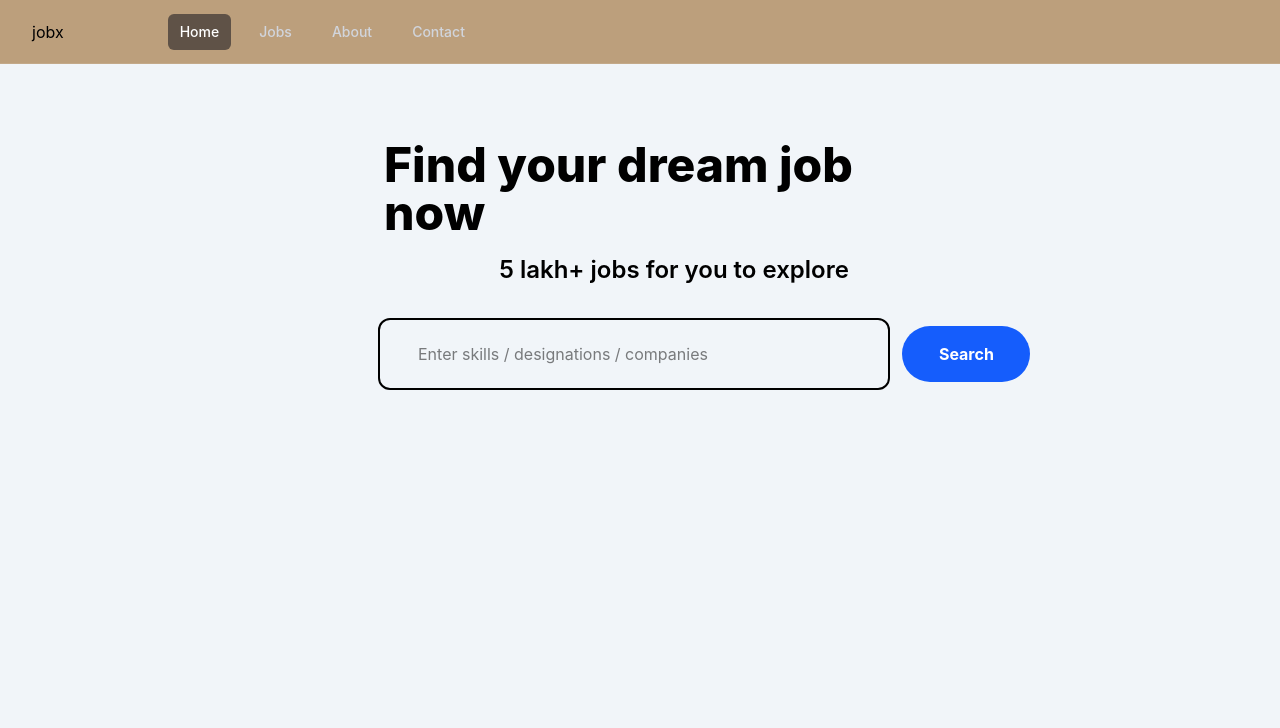
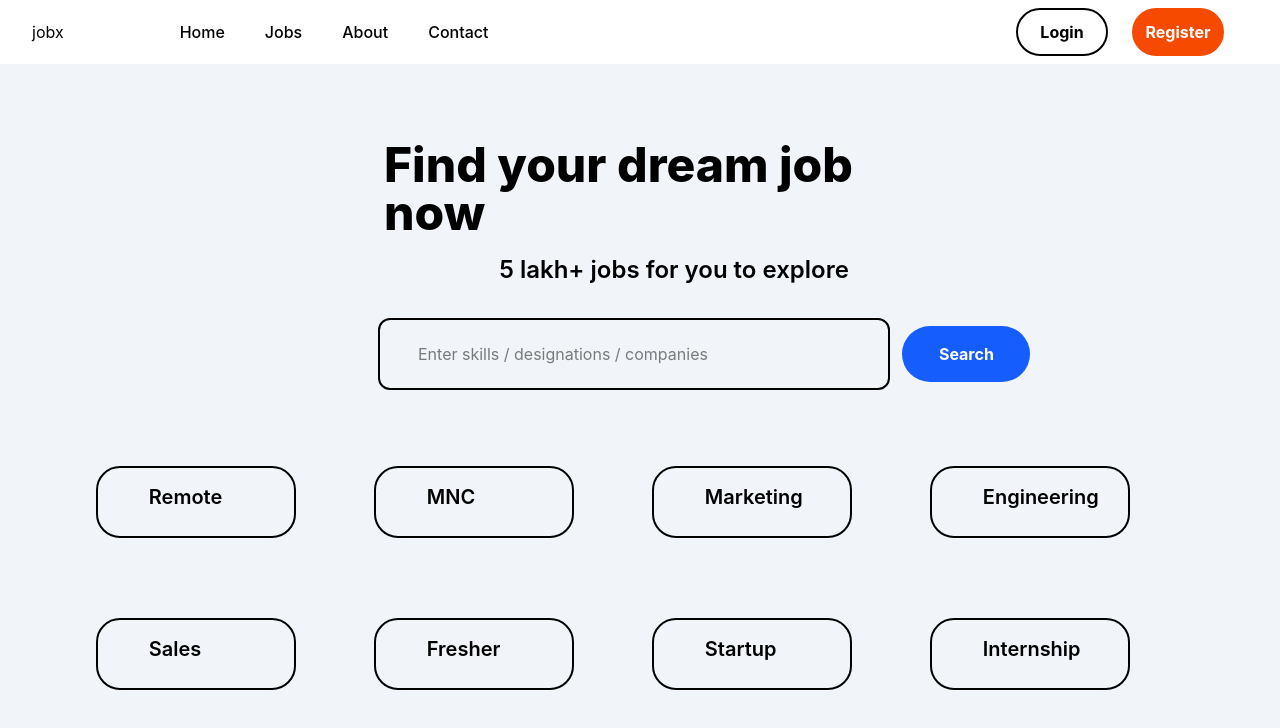
Before and after one commit to developranadr18vit25/JobX-Frontend, a React (Vite) app: page / in a window 1280 px wide. Shown: the top 728 px of the page. Built offline with nearby package versions, Linux system fonts and the light colour scheme.

Commit message:
Added category Cards

```diff
--- a/src/App.jsx
+++ b/src/App.jsx
@@ -2,6 +2,7 @@ import React from 'react'
 import { BrowserRouter as Router, Routes, Route } from "react-router-dom";
 import Navbar from './components/Navbar';
 import HomeBody from './components/HomeBody';
+import CategoryCard from './components/CategoryCard';
 
 function App() {
   return (
@@ -13,10 +14,9 @@ function App() {
         <Router>
           <Navbar />
           {/* <Body /> */}
-          <HomeBody />
 
           <Routes>
-            {/* <Route path="/" element={} /> */}
+            <Route path="/" element={<HomeBody />} />
           </Routes>
         </Router>
       </div>
--- a/src/components/CategoryCard.jsx
+++ b/src/components/CategoryCard.jsx
@@ -1,8 +1,11 @@
 import React from 'react'
 
-function CategoryCard() {
+function CategoryCard({text}) {
   return (
-    <div>
+    <div className='h-18 w-50  text-xl font-semibold text-black pt-[6%] pl-[20%] border-2 rounded-3xl'>
+      <p>{text}</p>
+
+
 
     </div>
   )
--- a/src/components/HomeBody.jsx
+++ b/src/components/HomeBody.jsx
@@ -1,5 +1,6 @@
 import React from 'react'
 import SearchBar from './SearchBar'
+import CategoryCard from './CategoryCard'
 
 function HomeBody() {
     return (
@@ -14,6 +15,20 @@ function HomeBody() {
             </div>
             <SearchBar />
 
+            <div className=' h-70 w-[85%] mx-auto mt-10 grid grid-cols-2 md:grid-cols-4 gap-6'>
+                <CategoryCard  text="Remote"/>
+                <CategoryCard text="MNC"/>
+                <CategoryCard  text="Marketing"/>
+                <CategoryCard  text="Engineering"/>
+                <CategoryCard  text="Sales"/>
+                <CategoryCard  text="Fresher"/>
+                <CategoryCard  text="Startup"/>
+                <CategoryCard  text="Internship"/>
+
+
+
+            </div>
+
 
         </>
     )
--- a/src/components/Navbar.jsx
+++ b/src/components/Navbar.jsx
@@ -4,7 +4,7 @@ import SearchButton from './SearchButton'
 function Navbar() {
     return (
         <>
-            <nav className=" sticky top-0  bg-yellow-800/50 after:pointer-events-none after:absolute after:inset-x-0 after:bottom-0 after:h-px after:bg-white/10">
+            <nav className=" sticky top-0  bg-white after:pointer-events-none after:absolute after:inset-x-0 after:bottom-0 after:h-px after:bg-white/10">
                 <div className="mx-auto max-w-7xl px-2 sm:px-6 lg:px-8">
                     <div className="relative flex h-16 items-center justify-between">
                         <div className="flex flex-1 items-center justify-center sm:items-stretch sm:justify-start">
@@ -13,13 +13,16 @@ function Navbar() {
                             </div>
                             <div className="hidden sm:ml-6 sm:block">
                                 <div className="flex space-x-4">
-                                    <a href="#" aria-current="page" className="rounded-md bg-gray-950/50 px-3 py-2 text-sm font-medium text-white">Home</a>
-                                    <a href="#" className="rounded-md px-3 py-2 text-sm font-medium text-gray-300 hover:bg-white/5 hover:text-white">Jobs</a>
-                                    <a href="#" className="rounded-md px-3 py-2 text-sm font-medium text-gray-300 hover:bg-white/5 hover:text-white">About</a>
-                                    <a href="#" className="rounded-md px-3 py-2 text-sm font-medium text-gray-300 hover:bg-white/5 hover:text-white">Contact</a>
+                                    <a href="#" aria-current="page" className="rounded-md  px-3 py-2 text-m font-medium text-black hover:cursor-pointer">Home</a>
+                                    <a href="#" className="rounded-md px-3 py-2 text-m font-medium text-black hover:bg-white/5 hover:cursor-pointer">Jobs</a>
+                                    <a href="#" className="rounded-md px-3 py-2 text-m font-medium text-black hover:bg-white/5 hover:cursor-pointer">About</a>
+                                    <a href="#" className="rounded-md px-3 py-2 text-m font-medium text-black hover:bg-white/5 hover:cursor-pointer">Contact</a>
                                 </div>
                             </div>
+
                         </div>
+                        <button className='bg-white h-12 w-23 mr-6 rounded-br-4xl rounded-bl-4xl rounded-tl-4xl rounded-tr-4xl border-2 font-bold '>Login</button>
+                        <button className='bg-orange-600 h-12 w-23 mr-6 rounded-br-4xl rounded-bl-4xl rounded-tl-4xl rounded-tr-4xl font-bold text-white'>Register</button>
                     </div>
                 </div>
             </nav>
```
